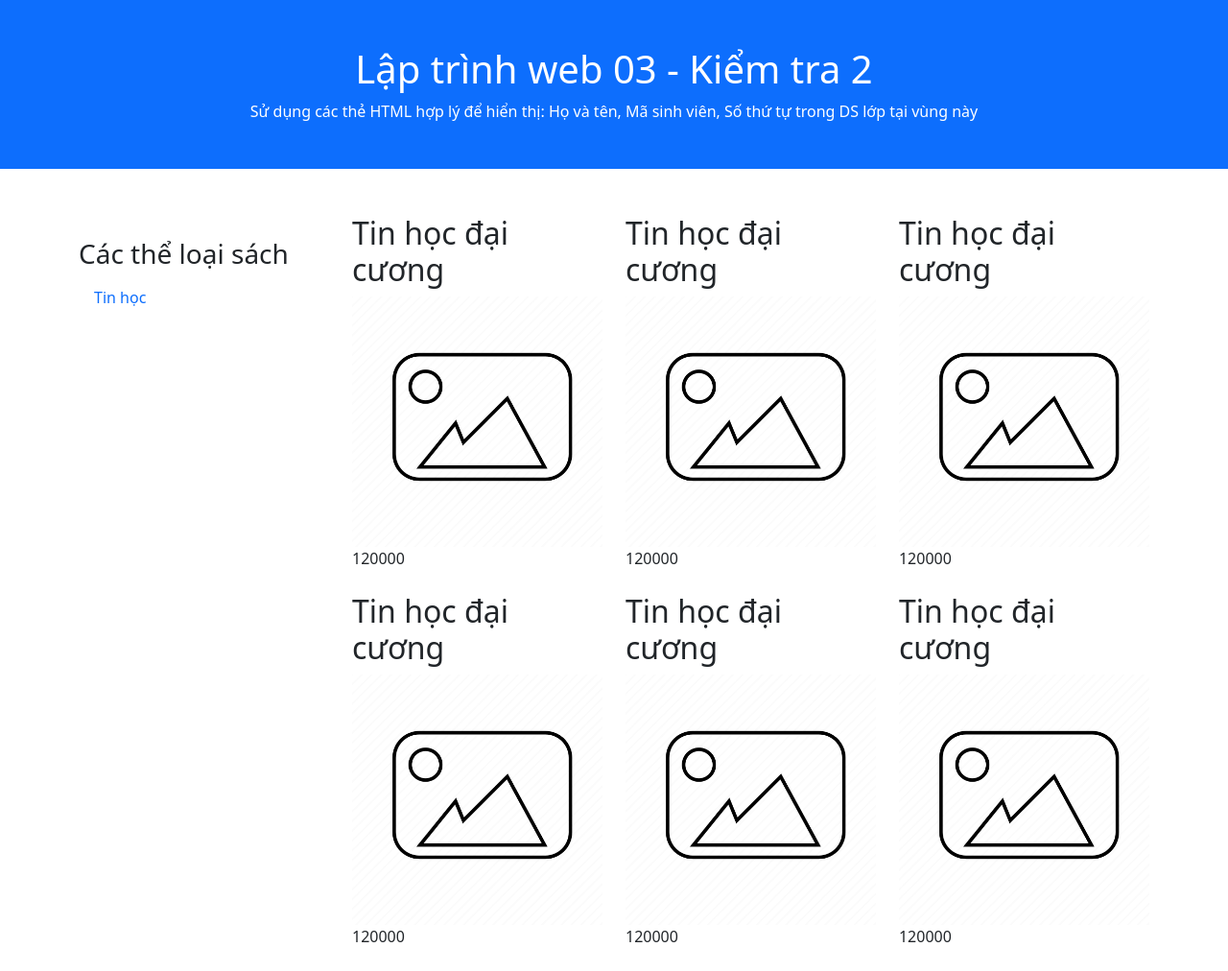
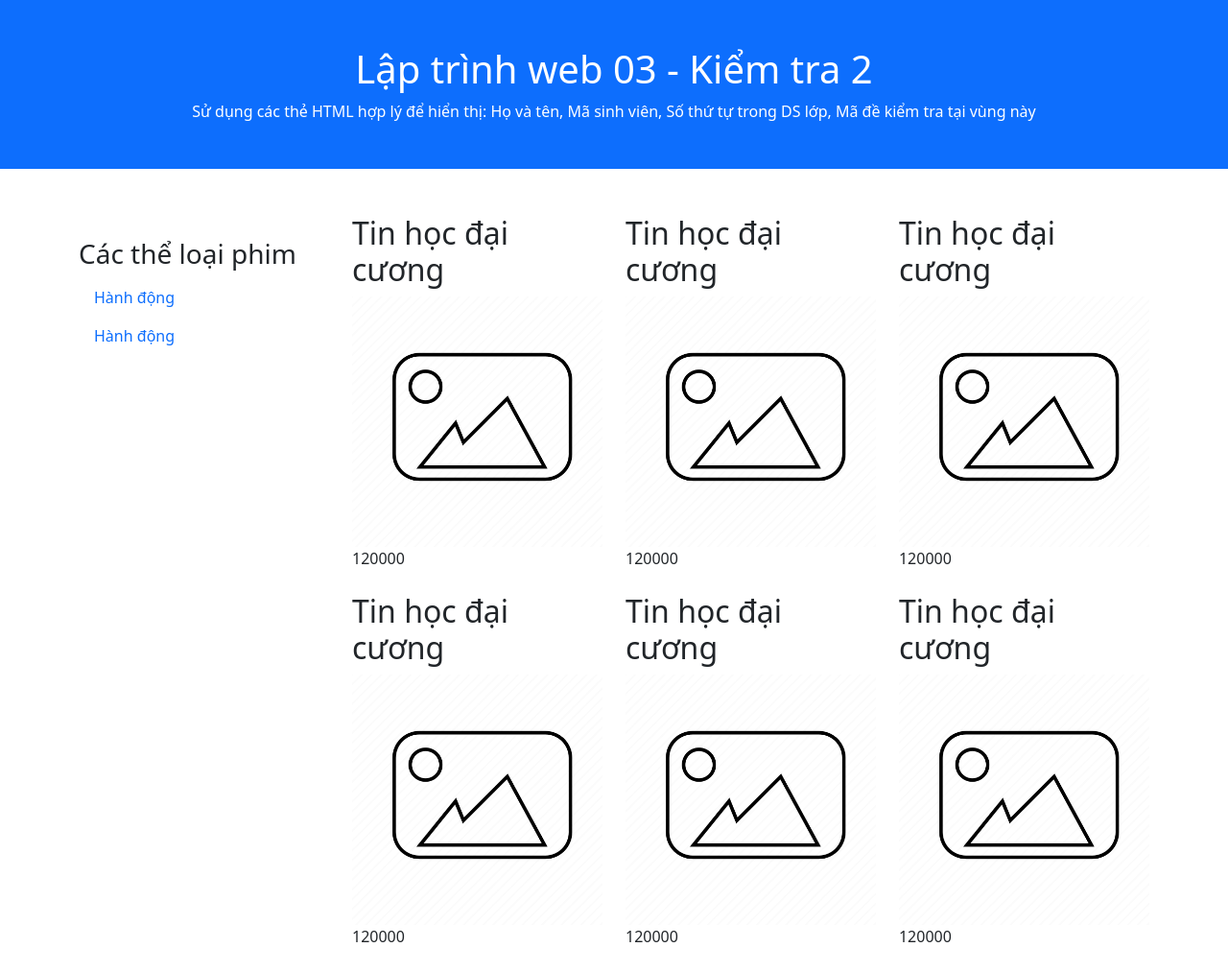
Before and after one commit to sinhvtr/ltw03_kt2_de2, a PHP site: page /index.php in a window 1280 px wide. Shown: the whole page at 96% size. Run offline with PHP 8.4, Linux system fonts and the light colour scheme.

Commit message:
update header

```diff
--- a/header.php
+++ b/header.php
@@ -23,15 +23,18 @@ mysqli_query($conn,'set names utf8');
     <body>
     <div class="p-5 bg-primary text-white text-center" id="thong_tin_ca_nhan">
         <h1>Lập trình web 03 - Kiểm tra 2</h1>
-        Sử dụng các thẻ HTML hợp lý để hiển thị: Họ và tên, Mã sinh viên, Số thứ tự trong DS lớp tại vùng này
+        Sử dụng các thẻ HTML hợp lý để hiển thị: Họ và tên, Mã sinh viên, Số thứ tự trong DS lớp, Mã đề kiểm tra tại vùng này
     </div>
     <div class="container mt-5">
         <div class="row">
-            <div class="col-sm-3" id="the_loai_sach">
-                <h3 class="mt-4">Các thể loại sách</h3>
+            <div class="col-sm-3" id="the_loai_phim">
+                <h3 class="mt-4">Các thể loại phim</h3>
                 <ul class="nav nav-pills flex-column">
                     <li class="nav-item">
-                        <a class="nav-link" href="#">Tin học</a>
+                        <a class="nav-link" href="#">Hành động</a>
+                    </li>
+                    <li class="nav-item">
+                        <a class="nav-link" href="#">Hành động</a>
                     </li>
                 </ul>
                 <hr class="d-sm-none">
```
